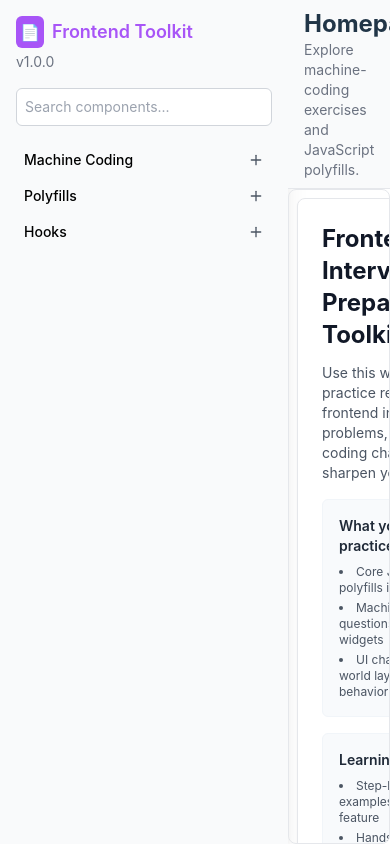
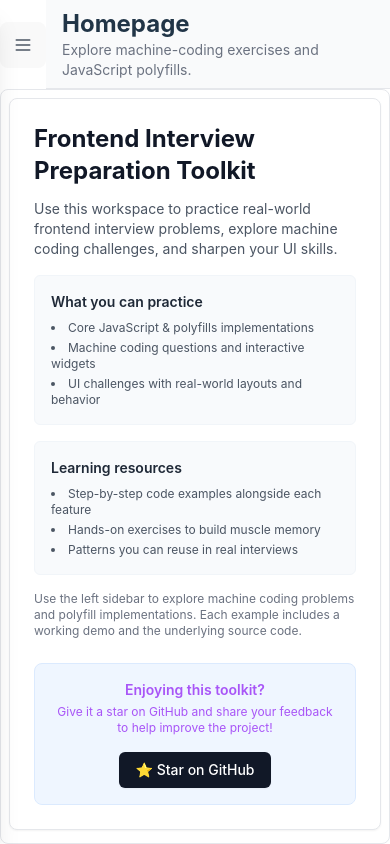
Before and after one commit to ManishSheela/frontend-toolkit, a React (Vite) app: page / in a window 390 px wide. Built offline with nearby package versions, Linux system fonts and the light colour scheme.

Commit message:
add responsive design

```diff
--- a/components/ui/resizable.jsx
+++ b/components/ui/resizable.jsx
@@ -18,7 +18,7 @@ const ResizablePanel = Panel;
 const ResizableHandle = ({ withHandle, className, ...props }) => (
 	<Separator
 		className={cn(
-			"relative flex w-px items-center justify-center bg-slate-200 after:absolute after:inset-y-0 after:left-1/2 after:w-1 after:-translate-x-1/2 focus-visible:outline-none focus-visible:ring-1 focus-visible:ring-slate-950 focus-visible:ring-offset-1 data-[panel-group-direction=vertical]:h-px data-[panel-group-direction=vertical]:w-full data-[panel-group-direction=vertical]:after:left-0 data-[panel-group-direction=vertical]:after:h-1 data-[panel-group-direction=vertical]:after:w-full data-[panel-group-direction=vertical]:after:-translate-y-1/2 data-[panel-group-direction=vertical]:after:translate-x-0 [&[data-panel-group-direction=vertical]>div]:rotate-90 dark:bg-slate-800 dark:focus-visible:ring-slate-300",
+			"relative flex w-px items-center justify-center bg-slate-200 after:absolute after:inset-y-0 after:left-1/2 after:w-1 after:-translate-x-1/2 focus-visible:outline-none focus-visible:ring-1 focus-visible:ring-slate-950 focus-visible:ring-offset-1 aria-[orientation=vertical]:h-px aria-[orientation=vertical]:w-full aria-[orientation=vertical]:after:left-0 aria-[orientation=vertical]:after:h-1 aria-[orientation=vertical]:after:w-full aria-[orientation=vertical]:after:-translate-y-1/2 aria-[orientation=vertical]:after:translate-x-0 [&[aria-orientation=vertical]>div]:rotate-90 dark:bg-slate-800 dark:focus-visible:ring-slate-300",
 			className,
 		)}
 		{...props}
--- a/src/components/organisms/ContentArea.jsx
+++ b/src/components/organisms/ContentArea.jsx
@@ -1,9 +1,29 @@
+import { useEffect, useState } from "react";
 import { ResizablePanelGroup } from "@/components/ui/resizable";
 
+const useIsMobile = (breakpoint = 768) => {
+	const [isMobile, setIsMobile] = useState(
+		() => typeof window !== "undefined" && window.innerWidth < breakpoint,
+	);
+
+	useEffect(() => {
+		const mediaQuery = window.matchMedia(`(max-width: ${breakpoint - 1}px)`);
+		setIsMobile(mediaQuery.matches);
+
+		const handleChange = (e) => setIsMobile(e.matches);
+		mediaQuery.addEventListener("change", handleChange);
+		return () => mediaQuery.removeEventListener("change", handleChange);
+	}, [breakpoint]);
+
+	return isMobile;
+};
+
 const ContentArea = ({ children }) => {
+	const isMobile = useIsMobile();
+
 	return (
 		<ResizablePanelGroup
-			direction="horizontal"
+			orientation={isMobile ? "vertical" : "horizontal"}
 			className="w-full h-full min-h-0 rounded-lg border p-2"
 		>
 			{children}
--- a/src/components/organisms/LearningLayout.jsx
+++ b/src/components/organisms/LearningLayout.jsx
@@ -1,9 +1,46 @@
+import { cloneElement, useState } from "react";
+import { Menu, X } from "lucide-react";
+import { cn } from "@/lib/utils";
+
 const LearningLayout = ({ sidebar, header, children }) => {
+	const [isSidebarOpen, setIsSidebarOpen] = useState(false);
+	const closeSidebar = () => setIsSidebarOpen(false);
+
 	return (
-		<div className="flex h-screen w-screen overflow-hidden">
-			{sidebar}
+		<div className="flex h-screen w-screen overflow-hidden relative">
+			{isSidebarOpen && (
+				<div
+					className="fixed inset-0 z-30 bg-black/40 md:hidden"
+					onClick={closeSidebar}
+					aria-hidden="true"
+				/>
+			)}
+
+			<div
+				className={cn(
+					"fixed inset-y-0 left-0 z-40 h-full transition-transform duration-300 ease-in-out md:static md:translate-x-0",
+					isSidebarOpen ? "translate-x-0" : "-translate-x-full",
+				)}
+			>
+				{cloneElement(sidebar, { onNavigate: closeSidebar })}
+			</div>
+
 			<div className="flex flex-col flex-1 min-w-0 h-full">
-				{header}
+				<div className="flex items-center">
+					<button
+						type="button"
+						onClick={() => setIsSidebarOpen((prev) => !prev)}
+						className="md:hidden p-3 text-gray-600 hover:text-gray-900"
+						aria-label={isSidebarOpen ? "Close menu" : "Open menu"}
+					>
+						{isSidebarOpen ? (
+							<X className="w-5 h-5" />
+						) : (
+							<Menu className="w-5 h-5" />
+						)}
+					</button>
+					<div className="flex-1 min-w-0">{header}</div>
+				</div>
 				<div className="flex-1 min-h-0 overflow-hidden">{children}</div>
 			</div>
 		</div>
--- a/src/components/sidebar/MenuItem.jsx
+++ b/src/components/sidebar/MenuItem.jsx
@@ -3,7 +3,7 @@ import { MinusIcon, PlusIcon } from "lucide-react";
 import { useState } from "react";
 import { Link, NavLink, useLocation, useNavigate } from "react-router-dom";
 
-const MenuItem = ({ menu }) => {
+const MenuItem = ({ menu, onNavigate }) => {
 	const { pathname } = useLocation();
 	const navigate = useNavigate();
 
@@ -31,7 +31,7 @@ const MenuItem = ({ menu }) => {
 		<div className="flex flex-col ">
 			<div
 				className={cn(
-					"flex justify-between items-center gap-2 p-2 rounded-sm w-full cursor-pointer hover:bg-gray-100",
+					"flex justify-between items-center gap-2 p-2 rounded-sm w-full cursor-pointer hover:bg-gray-100 transition-colors",
 					isExpanded && "bg-gray-100",
 				)}
 				onClick={toggleExpand}
@@ -39,15 +39,33 @@ const MenuItem = ({ menu }) => {
 				<Link className="flex-1 text-sm text-black no-underline hover:text-black">
 					{title}
 				</Link>
-				{isExpanded ? (
-					<MinusIcon className="w-4 h-4 text-gray-600" />
-				) : (
-					<PlusIcon className="w-4 h-4 text-gray-600" />
-				)}
+				<span className="relative w-4 h-4 shrink-0 text-gray-600">
+					<PlusIcon
+						className={cn(
+							"absolute inset-0 w-4 h-4 transition-all duration-200 ease-in-out",
+							isExpanded
+								? "opacity-0 rotate-90 scale-75"
+								: "opacity-100 rotate-0 scale-100",
+						)}
+					/>
+					<MinusIcon
+						className={cn(
+							"absolute inset-0 w-4 h-4 transition-all duration-200 ease-in-out",
+							isExpanded
+								? "opacity-100 rotate-0 scale-100"
+								: "opacity-0 -rotate-90 scale-75",
+						)}
+					/>
+				</span>
 			</div>
 
-			{isExpanded && (
-				<div className="ml-2 mt-1 p-1 pl-2 border-l-2 border-gray-200 flex-1 min-h-0 overflow-y-auto pr-1">
+			<div
+				className={cn(
+					"grid transition-all duration-300 ease-in-out overflow-hidden",
+					isExpanded ? "grid-rows-[1fr] opacity-100 mt-1" : "grid-rows-[0fr] opacity-0",
+				)}
+			>
+				<div className="min-h-0 overflow-y-auto ml-2 p-1 pl-2 border-l-2 border-gray-200 pr-1">
 					{items?.map((subMenu, index) => (
 						<NavLink
 							key={index}
@@ -56,6 +74,7 @@ const MenuItem = ({ menu }) => {
 								title: subMenu.title,
 								description: subMenu.description,
 							}}
+							onClick={onNavigate}
 							className={({ isActive }) =>
 								cn(
 									"block text-sm mb-1 rounded-sm px-2 py-1 transition-colors",
@@ -69,7 +88,7 @@ const MenuItem = ({ menu }) => {
 						</NavLink>
 					))}
 				</div>
-			)}
+			</div>
 		</div>
 	);
 };
--- a/src/components/sidebar/Sidebar.jsx
+++ b/src/components/sidebar/Sidebar.jsx
@@ -18,7 +18,7 @@ const SidebarHeader = () => (
 	</Link>
 );
 
-const Sidebar = () => {
+const Sidebar = ({ onNavigate }) => {
 	const [query, setQuery] = useState("");
 
 	const normalizedQuery = query.trim().toLowerCase();
@@ -40,7 +40,7 @@ const Sidebar = () => {
 	);
 
 	return (
-		<div className="bg-gray-50  w-72 p-4 text-gray-800 shadow-xl flex flex-col">
+		<div className="bg-gray-50 w-[85vw] max-w-72 md:w-72 h-full p-4 text-gray-800 shadow-xl flex flex-col">
 			<SidebarHeader />
 			<div className="text-gray-500 text-sm mt-1">v1.0.0</div>
 			<div className="mt-4">
@@ -54,7 +54,7 @@ const Sidebar = () => {
 			</div>
 			<div className="flex flex-col mt-4 overflow-y-auto h-[calc(100vh-30px)]">
 				{filteredSections?.map((menu) => (
-					<MenuItem key={menu.title} menu={menu} />
+					<MenuItem key={menu.title} menu={menu} onNavigate={onNavigate} />
 				))}
 			</div>
 		</div>
```
